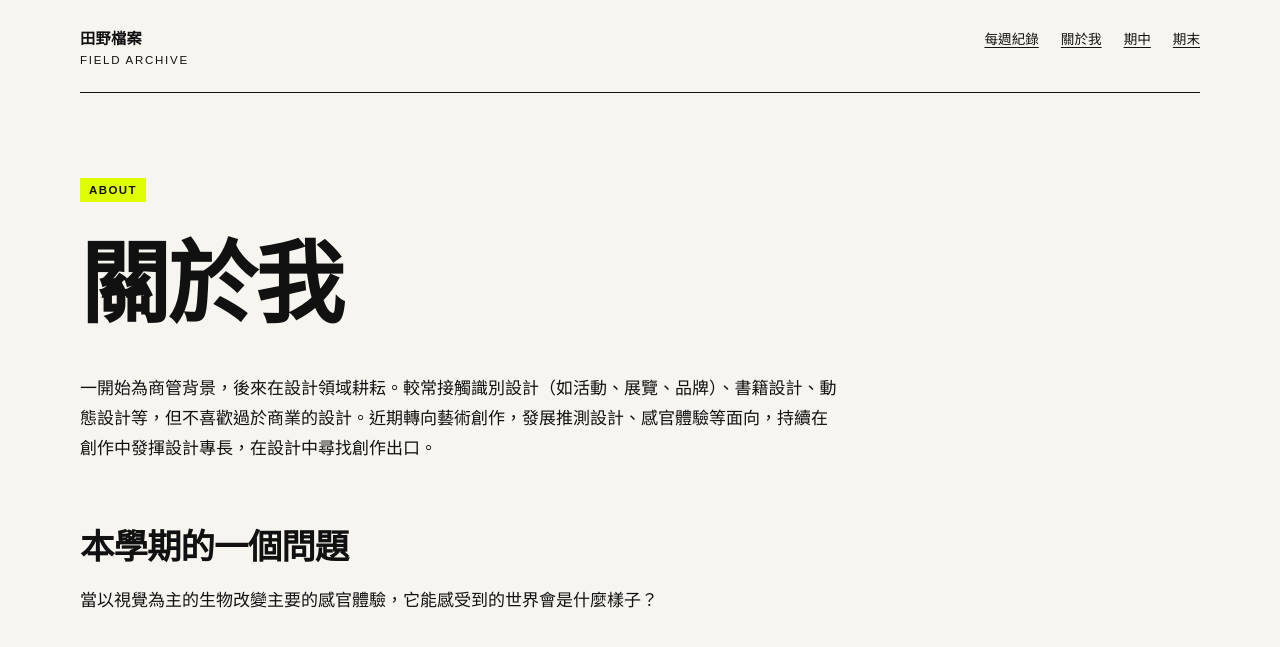
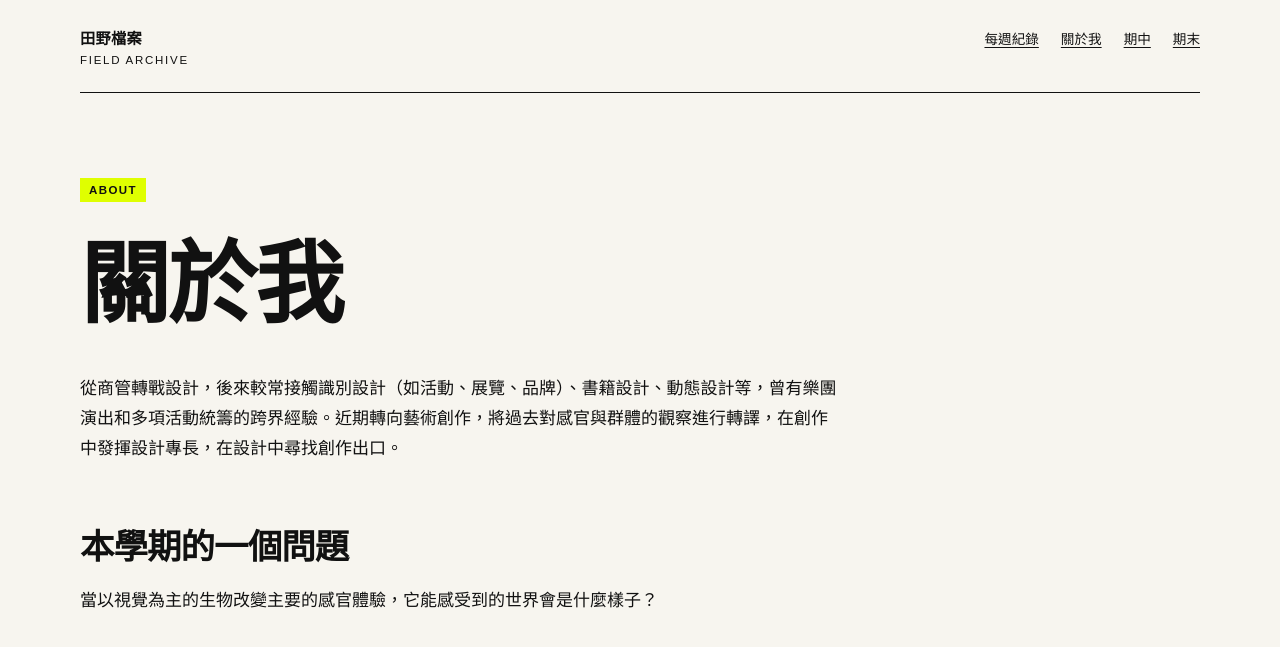
Before and after one commit to yunhanchan/fieldworkarchive, a Jekyll site: the page built from about.md, in a window 1280 px wide. Shown: the top 647 px of the page. Built offline with Jekyll 4.4.1, drawn with Linux system fonts in a browser that asks for light colours.

Commit message:
Update about.md

```diff
--- a/about.md
+++ b/about.md
@@ -7,7 +7,7 @@ permalink: /about/
 
 # 關於我
 
-一開始為商管背景，後來在設計領域耕耘。較常接觸識別設計（如活動、展覽、品牌）、書籍設計、動態設計等，但不喜歡過於商業的設計。近期轉向藝術創作，發展推測設計、感官體驗等面向，持續在創作中發揮設計專長，在設計中尋找創作出口。
+從商管轉戰設計，後來較常接觸識別設計（如活動、展覽、品牌）、書籍設計、動態設計等，曾有樂團演出和多項活動統籌的跨界經驗。近期轉向藝術創作，將過去對感官與群體的觀察進行轉譯，在創作中發揮設計專長，在設計中尋找創作出口。
 
 ## 本學期的一個問題
 
```
